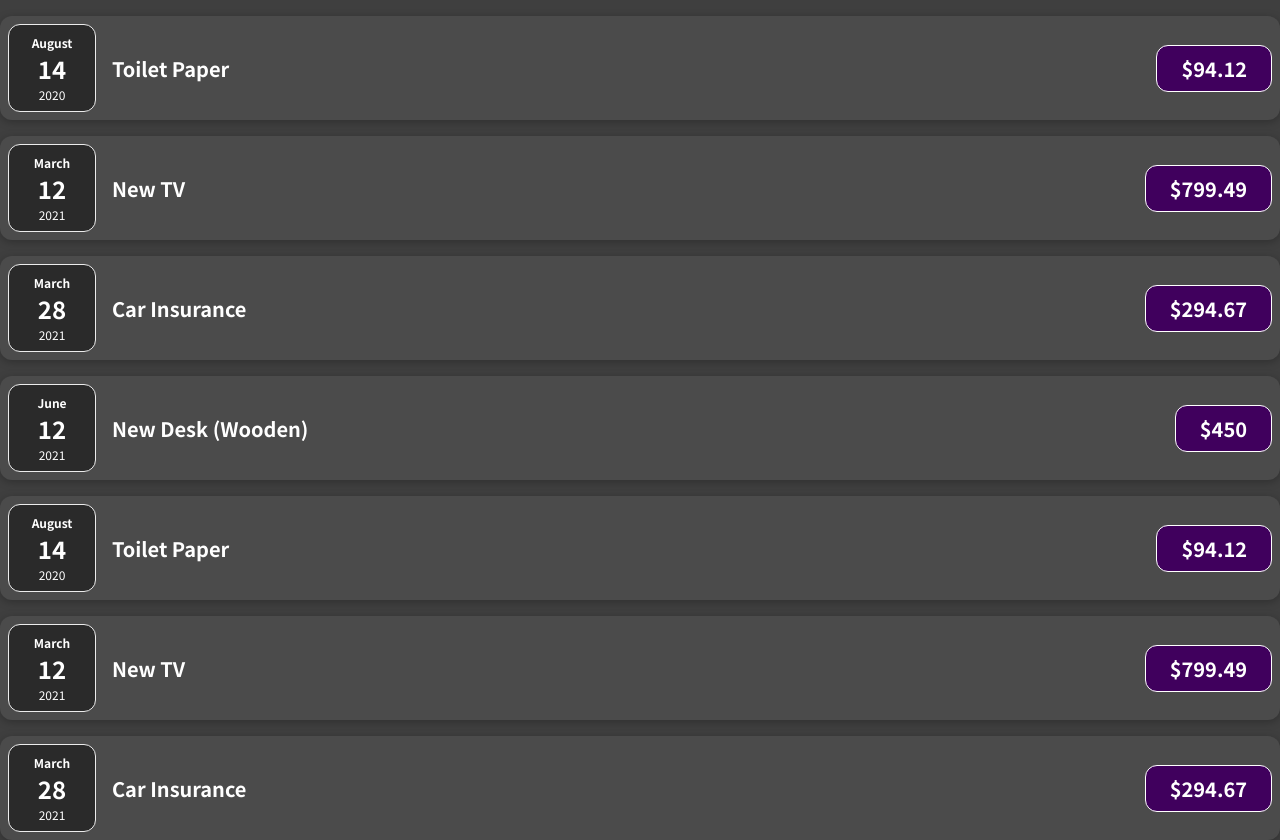
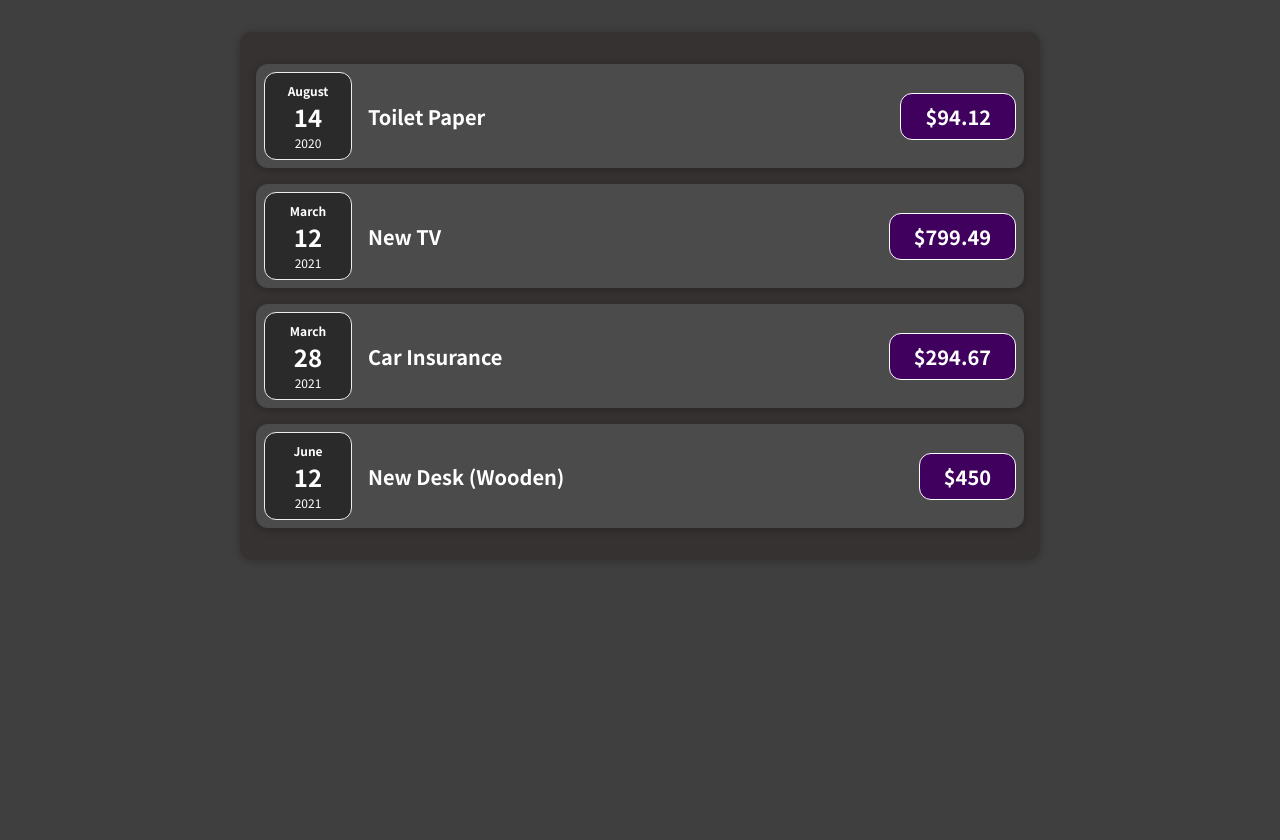
Before and after one commit to gayankaveenda/react-complete-guide, a JavaScript app: page / in a window 1280 px wide. Shown: the top 840 px of the page. After the commit the page ends 800 px from the top, so only its background shows below. Built offline with nearby package versions, Linux system fonts and the light colour scheme.

Commit message:
remove repetitions and add further styling

```diff
--- a/src/App.js
+++ b/src/App.js
@@ -1,5 +1,6 @@
 import ExpenseItem from "./components/ExpenseItem";
 import ExpenseAsList from "./components/resources/ExpenseList";
+import "./components/resources/ExpenseList";
 
 function App() {
   const expenses = [
@@ -25,28 +26,8 @@ function App() {
   ];
 
   return (
-    <div>
-      <ExpenseItem
-        title={expenses[0].title}
-        amount={expenses[0].amount}
-        date={expenses[0].date}
-      ></ExpenseItem>
-      <ExpenseItem
-        title={expenses[1].title}
-        amount={expenses[1].amount}
-        date={expenses[1].date}
-      ></ExpenseItem>
-      <ExpenseItem
-        title={expenses[2].title}
-        amount={expenses[2].amount}
-        date={expenses[2].date}
-      ></ExpenseItem>
-      <ExpenseItem
-        title={expenses[3].title}
-        amount={expenses[3].amount}
-        date={expenses[3].date}
-      ></ExpenseItem>
-      <ExpenseAsList expenseList={expenses}></ExpenseAsList>
+    <div className='expenses'>
+      <ExpenseAsList expenseList={expenses} />
     </div>
   );
 }
--- /dev/null
+++ b/src/components/resources/ExpenseList.css
@@ -0,0 +1,9 @@
+.expenses {
+  padding: 1rem;
+  background-color: rgb(54, 50, 50);
+  margin: 2rem auto;
+  width: 50rem;
+  max-width: 95%;
+  border-radius: 12px;
+  box-shadow: 0 1px 8px rgba(0, 0, 0, 0.25);
+}
--- a/src/components/resources/ExpenseList.js
+++ b/src/components/resources/ExpenseList.js
@@ -1,14 +1,17 @@
 import ExpenseItem from "../../components/ExpenseItem";
+import "./ExpenseList.css";
 
 const ExpenseAsList = (props) => {
   const Expenses = props.expenseList;
 
   const listItems = Expenses.map((element, index) => (
-    <ExpenseItem key={element.id}
-      title={element.title}
-      amount={element.amount}
-      date={element.date}
-    ></ExpenseItem>
+    <div key={index.toString()} id={element.title + index.toString()}>
+      <ExpenseItem
+        title={element.title}
+        amount={element.amount}
+        date={element.date}
+      ></ExpenseItem>
+    </div>
   ));
   return listItems;
 };
```
